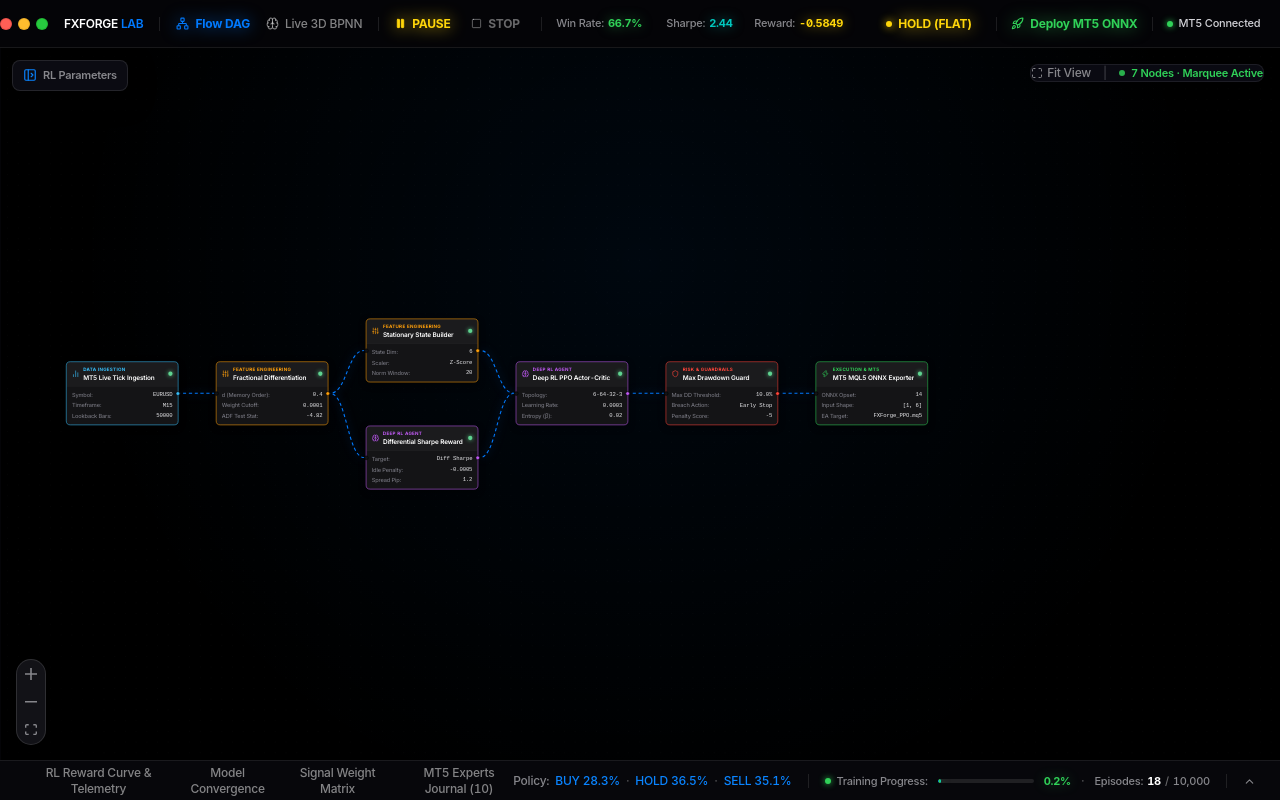
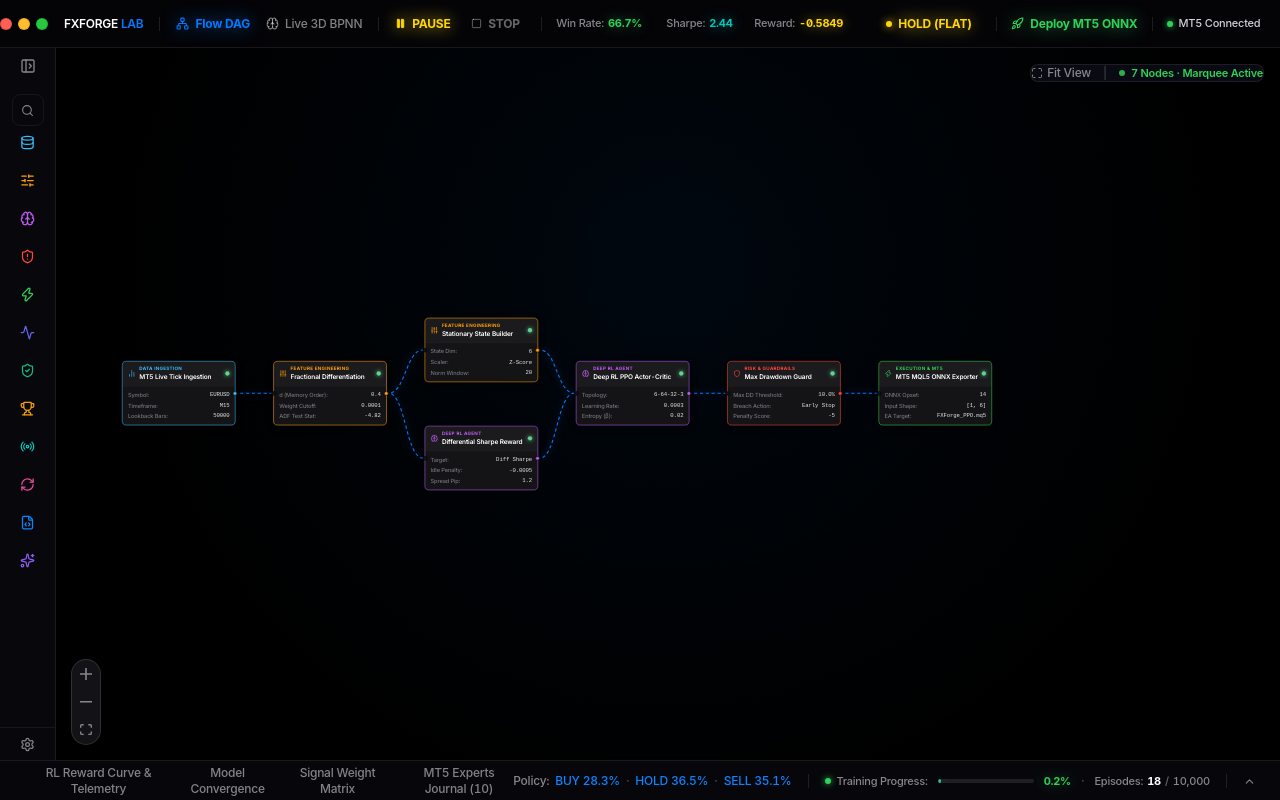
Before and after one commit to superman-owner/AI-RL-BPNN, a React (Vite) app: page / in a window 1280 px wide. Both pictures are taken after a click on the button 261 px from the left and 68 px from the top of the page. Built offline with nearby package versions, Linux system fonts and the light colour scheme.

Commit message:
feat(sidebar): implement Apple-style Slim Icon Rail mode when collapsed with group tooltips and quick actions

```diff
--- a/src/App.tsx
+++ b/src/App.tsx
@@ -8,7 +8,6 @@ import { NodePalette } from './components/Sidebar/NodePalette';
 import { INITIAL_LOGS } from './data/mockAnalytics';
 import { fxforgeEngine } from './services/fxforgeEngine';
 import type { QuantTelemetry, RLEnvironmentStep } from './services/fxforgeEngine';
-import { PanelLeftOpen } from 'lucide-react';
 
 export function App() {
   // Dual View Mode: 'studio' (Flow DAG) vs 'bpnn' (Live 3D BPNN)
@@ -77,50 +76,11 @@ export function App() {
 
       {/*  Main Quantum Visualizer & Flow DAG Stage with Shared Left Sidebar */}
       <div className="flex-1 flex overflow-hidden relative">
-        {/* Left Shared Sidebar (Visible on Both Views & Collapsible to Left) */}
+        {/* Left Shared Sidebar (Slim Rail when Collapsed, Full Tree when Expanded) */}
         <NodePalette
           isCollapsed={isSidebarCollapsed}
           onToggleCollapse={() => setIsSidebarCollapsed((prev) => !prev)}
         />
-
-        {/* Floating Expand Button (Visible when Sidebar is Collapsed) */}
-        {isSidebarCollapsed && (
-          <button
-            onClick={() => setIsSidebarCollapsed(false)}
-            title="Expand RL Hyperparameters (เปิดแถบข้าง)"
-            style={{
-              position: 'absolute',
-              top: '12px',
-              left: '12px',
-              zIndex: 30,
-              display: 'flex',
-              alignItems: 'center',
-              gap: '6px',
-              padding: '6px 10px',
-              backgroundColor: 'rgba(12, 12, 20, 0.92)',
-              backdropFilter: 'blur(12px)',
-              border: '1px solid rgba(255, 255, 255, 0.1)',
-              borderRadius: '8px',
-              color: '#86868b',
-              fontSize: '11px',
-              fontWeight: 600,
-              cursor: 'pointer',
-              boxShadow: '0 8px 24px rgba(0,0,0,0.5)',
-              transition: 'color 0.15s ease, border-color 0.15s ease',
-            }}
-            onMouseEnter={(e) => {
-              e.currentTarget.style.color = '#ffffff';
-              e.currentTarget.style.borderColor = 'rgba(255, 255, 255, 0.25)';
-            }}
-            onMouseLeave={(e) => {
-              e.currentTarget.style.color = '#86868b';
-              e.currentTarget.style.borderColor = 'rgba(255, 255, 255, 0.1)';
-            }}
-          >
-            <PanelLeftOpen size={14} className="text-[#0a84ff]" />
-            <span className="tracking-tight">RL Parameters</span>
-          </button>
-        )}
 
         <main className="flex-1 h-full relative overflow-hidden bg-[#040407]">
           {activeView === 'studio' ? (
--- a/src/components/Sidebar/NodePalette.tsx
+++ b/src/components/Sidebar/NodePalette.tsx
@@ -20,6 +20,7 @@ import {
   FileCode,
   Sparkles,
   PanelLeftClose,
+  PanelLeftOpen,
 } from 'lucide-react';
 
 // Apple SF Symbols Icon Mapping (Clean, authentic Apple Blue & System Colors)
@@ -74,18 +75,95 @@ export const NodePalette: React.FC<NodePaletteProps> = ({
 
   const q = query.toLowerCase().trim();
 
+  //  1. Slim Icon Rail Mode (Collapsed Sidebar like Reference Image)
+  if (isCollapsed) {
+    return (
+      <aside
+        onWheel={(e) => e.stopPropagation()}
+        style={{
+          width: '56px',
+          minWidth: '56px',
+          transition: 'width 0.22s cubic-bezier(0.16, 1, 0.3, 1)',
+        }}
+        className="h-full flex flex-col items-center justify-between bg-[#08080c] border-r border-white/[0.08] text-[#c7c7cc] select-none z-20 py-3 flex-shrink-0"
+      >
+        {/* Top: Expand Toggle Button & Search Quick-Action */}
+        <div className="flex flex-col items-center gap-2.5 w-full">
+          {onToggleCollapse && (
+            <button
+              onClick={onToggleCollapse}
+              title="Expand Sidebar (ขยายแถบข้าง)"
+              className="w-9 h-9 rounded-lg flex items-center justify-center text-[#86868b] hover:text-white hover:bg-white/[0.06] transition-all cursor-pointer"
+            >
+              <PanelLeftOpen size={16} />
+            </button>
+          )}
+
+          {/* Quick Search Action */}
+          <button
+            onClick={onToggleCollapse}
+            title="Search parameters & modules"
+            className="w-8 h-8 rounded-lg flex items-center justify-center text-[#86868b] hover:text-white hover:bg-white/[0.06] border border-white/[0.06] transition-all cursor-pointer"
+          >
+            <Search size={13} />
+          </button>
+        </div>
+
+        {/* Middle: Vertical Group Icons Rail */}
+        <div className="flex-1 w-full overflow-y-auto custom-scrollbar flex flex-col items-center gap-1.5 py-4 my-1">
+          {GROUPS.map((group) => {
+            const GroupIcon = GROUP_ICONS[group.id] || Layers;
+
+            return (
+              <div key={group.id} className="relative group w-full flex items-center justify-center">
+                <button
+                  onClick={() => {
+                    setExpandedGroups((prev) => ({ ...prev, [group.id]: true }));
+                    if (onToggleCollapse) onToggleCollapse();
+                  }}
+                  title={group.label}
+                  className="w-9 h-8 rounded-md flex items-center justify-center hover:bg-white/[0.08] transition-all cursor-pointer relative"
+                >
+                  <GroupIcon
+                    size={15}
+                    style={{ color: group.color }}
+                    className="transition-transform duration-150 group-hover:scale-115"
+                  />
+                </button>
+
+                {/* Apple macOS Floating Tooltip */}
+                <div className="absolute left-[54px] px-2.5 py-1 bg-[#161622] border border-white/[0.12] rounded-md shadow-2xl text-[11px] font-medium text-white whitespace-nowrap pointer-events-none opacity-0 group-hover:opacity-100 transition-opacity z-50">
+                  {group.label}
+                </div>
+              </div>
+            );
+          })}
+        </div>
+
+        {/* Bottom: Settings Button */}
+        <div className="w-full flex justify-center pt-2 border-t border-white/[0.06]">
+          <button
+            onClick={onOpenSettings}
+            title="Settings"
+            className="w-8 h-8 rounded-lg flex items-center justify-center text-[#86868b] hover:text-white hover:bg-white/[0.06] transition-colors cursor-pointer"
+          >
+            <Settings size={15} />
+          </button>
+        </div>
+      </aside>
+    );
+  }
+
+  //  2. Full Expanded Sidebar Mode
   return (
     <aside
       onWheel={(e) => e.stopPropagation()}
       style={{
-        width: isCollapsed ? 0 : 290,
-        minWidth: isCollapsed ? 0 : 290,
-        opacity: isCollapsed ? 0 : 1,
-        pointerEvents: isCollapsed ? 'none' : 'auto',
-        transition: 'width 0.25s cubic-bezier(0.16, 1, 0.3, 1), min-width 0.25s cubic-bezier(0.16, 1, 0.3, 1), opacity 0.2s ease',
-        overflow: 'hidden',
+        width: '280px',
+        minWidth: '280px',
+        transition: 'width 0.22s cubic-bezier(0.16, 1, 0.3, 1)',
       }}
-      className="h-full flex flex-col flex-shrink-0 bg-[#08080c]/98 border-r border-white/[0.08] text-[#c7c7cc] select-none z-20 font-sans"
+      className="h-full flex flex-col flex-shrink-0 bg-[#08080c] border-r border-white/[0.08] text-[#c7c7cc] select-none z-20 font-sans"
     >
       {/* 1.  Apple macOS Header & Spotlight Search (Exact 10px Spacing, Seamless Background) */}
       <div
@@ -143,7 +221,7 @@ export const NodePalette: React.FC<NodePaletteProps> = ({
             {onToggleCollapse && (
               <button
                 onClick={onToggleCollapse}
-                title="Collapse Sidebar (พับแถบข้าง)"
+                title="Collapse to Slim Rail (พับแถบข้าง)"
                 style={{
                   background: 'transparent',
                   border: 'none',
@@ -157,7 +235,7 @@ export const NodePalette: React.FC<NodePaletteProps> = ({
                 onMouseEnter={(e) => (e.currentTarget.style.color = '#ffffff')}
                 onMouseLeave={(e) => (e.currentTarget.style.color = '#86868b')}
               >
-                <PanelLeftClose size={14} />
+                <PanelLeftClose size={15} />
               </button>
             )}
           </div>
```
